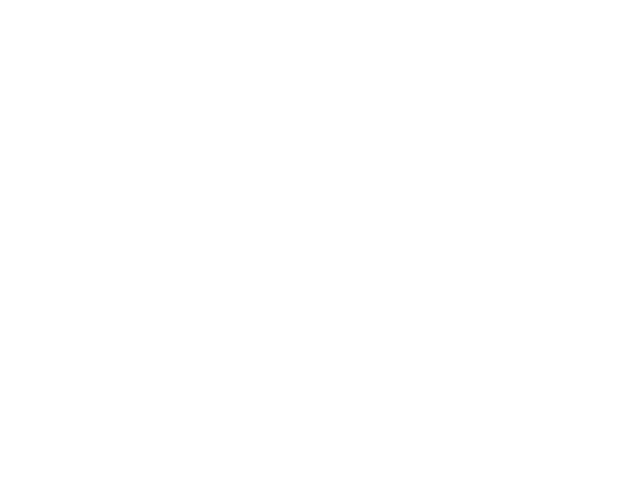
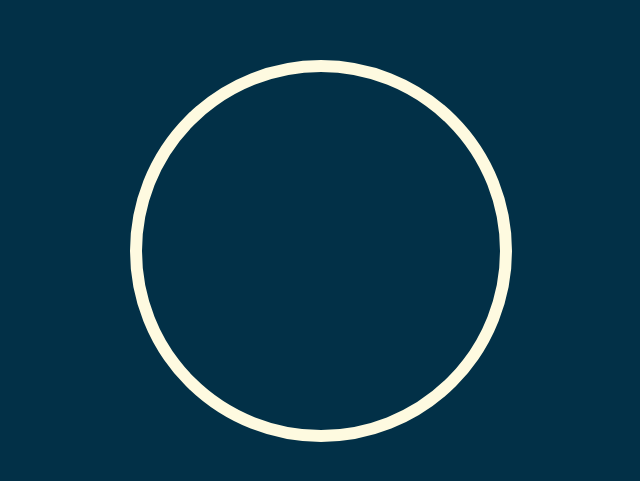
Before and after one commit to Andriikryl/clock-morph-app, a React (Create React App) app: page / in a window 1280 px wide. Shown: the part 149-630 px from the top of the page, without its empty margins (319-959 px from the left). Built offline with nearby package versions, Linux system fonts and the light colour scheme.

Commit message:
feat[clock-style]

```diff
--- a/src/App.css
+++ b/src/App.css
@@ -4,3 +4,16 @@
   --red:#e63946;
   --size: 3px;
 }
+
+body{
+  display: flex;
+  justify-content: center;
+  align-items: center;
+  background-color: #023047;
+}
+
+.clock{
+  fill: var(--black);
+  stroke: var(--white);
+  stroke-width: calc(var(--size) * 4);
+}
--- a/src/App.js
+++ b/src/App.js
@@ -1,4 +1,5 @@
 import "./App.css";
+import Circle from "./components/Circle";
 
 function App() {
   const size = 400;
@@ -12,7 +13,9 @@ function App() {
       viewBox={`0 0 ${size} 400`}
       width={size}
       height={size}
-    ></svg>
+    >
+      <Circle cx={c} cy={c} r={r} className="clock" />
+    </svg>
   );
 }
 
```
